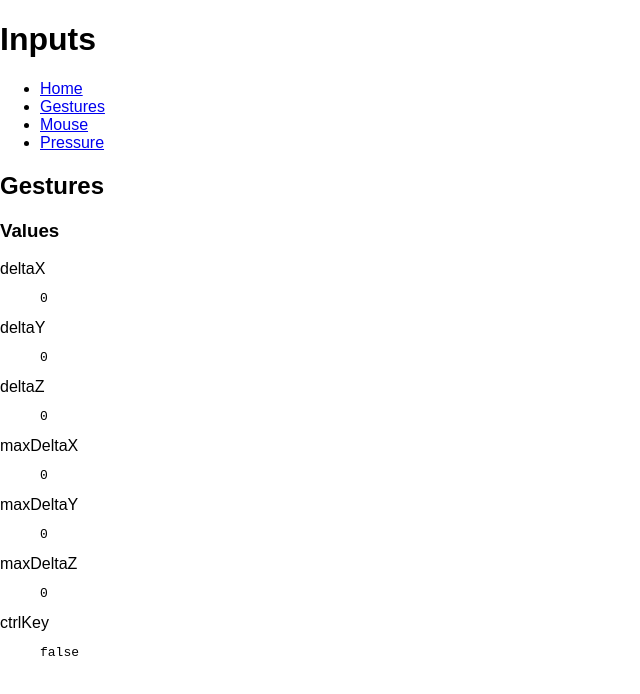
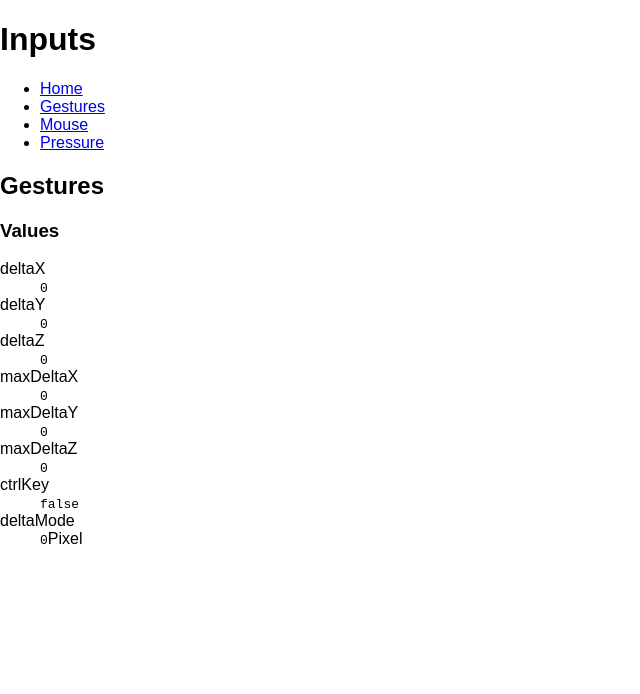
Before and after one commit to j-/inputs, a React app: page /gestures in a window 1280 px wide. Shown: the top 694 px of the page, without its empty margins (0-640 px from the left). Built offline with nearby package versions, Linux system fonts and the light colour scheme.

Commit message:
Add delta mode to wheel route

```diff
--- /dev/null
+++ b/src/components/DeltaMode.tsx
@@ -0,0 +1,16 @@
+import * as React from 'react';
+import { DeltaMode as DeltaModeType, DeltaModeLabels } from '../types';
+
+export interface Props {
+	value: number;
+}
+
+const DeltaMode: React.StatelessComponent<Props> = ({ value }) => (
+	<span className="DeltaMode">
+		{value === DeltaModeType.PIXEL ? DeltaModeLabels[DeltaModeType.PIXEL] : null}
+		{value === DeltaModeType.LINE ? DeltaModeLabels[DeltaModeType.LINE] : null}
+		{value === DeltaModeType.PAGE ? DeltaModeLabels[DeltaModeType.PAGE] : null}
+	</span>
+);
+
+export default DeltaMode;
--- a/src/routes/Gestures.tsx
+++ b/src/routes/Gestures.tsx
@@ -1,7 +1,9 @@
 import * as React from 'react';
 import { BrowserRouterProps } from 'react-router-dom';
+import DeltaMode from '../components/DeltaMode';
 
 interface State {
+	wheelEvent: WheelEvent;
 	deltaX: number;
 	deltaY: number;
 	deltaZ: number;
@@ -13,6 +15,7 @@ interface State {
 
 export default class Gestures extends React.Component<BrowserRouterProps, State> {
 	state: State = {
+		wheelEvent: new WheelEvent('wheel'),
 		deltaX: 0,
 		deltaY: 0,
 		deltaZ: 0,
@@ -39,25 +42,31 @@ export default class Gestures extends React.Component<BrowserRouterProps, State>
 
 				<dl>
 					<dt>deltaX</dt>
-					<dd><pre>{this.state.deltaX}</pre></dd>
+					<dd><code>{this.state.deltaX}</code></dd>
 
 					<dt>deltaY</dt>
-					<dd><pre>{this.state.deltaY}</pre></dd>
+					<dd><code>{this.state.deltaY}</code></dd>
 
 					<dt>deltaZ</dt>
-					<dd><pre>{this.state.deltaZ}</pre></dd>
+					<dd><code>{this.state.deltaZ}</code></dd>
 
 					<dt>maxDeltaX</dt>
-					<dd><pre>{this.state.maxDeltaX}</pre></dd>
+					<dd><code>{this.state.maxDeltaX}</code></dd>
 
 					<dt>maxDeltaY</dt>
-					<dd><pre>{this.state.maxDeltaY}</pre></dd>
+					<dd><code>{this.state.maxDeltaY}</code></dd>
 
 					<dt>maxDeltaZ</dt>
-					<dd><pre>{this.state.maxDeltaZ}</pre></dd>
+					<dd><code>{this.state.maxDeltaZ}</code></dd>
 
 					<dt>ctrlKey</dt>
-					<dd><pre>{this.state.ctrlKey ? 'true' : 'false'}</pre></dd>
+					<dd><code>{this.state.ctrlKey ? 'true' : 'false'}</code></dd>
+
+					<dt>deltaMode</dt>
+					<dd>
+						<code>{this.state.wheelEvent.deltaMode}</code>
+						<DeltaMode value={this.state.wheelEvent.deltaMode} />
+					</dd>
 
 				</dl>
 			</div>
@@ -75,6 +84,7 @@ export default class Gestures extends React.Component<BrowserRouterProps, State>
 			maxDeltaY = Math.max(absDeltaY, maxDeltaY);
 			maxDeltaZ = Math.max(absDeltaZ, maxDeltaZ);
 			return {
+				wheelEvent: e,
 				deltaX,
 				deltaY,
 				deltaZ,
--- a/src/types.ts
+++ b/src/types.ts
@@ -31,3 +31,15 @@ export const ButtonsTypeLabels = {
 	[ButtonsType.BACK]:          'Back',
 	[ButtonsType.FORWARD]:       'Forward',
 };
+
+export enum DeltaMode {
+	PIXEL = 0,
+	LINE  = 1,
+	PAGE  = 2,
+}
+
+export const DeltaModeLabels = {
+	[DeltaMode.PIXEL]: 'Pixel',
+	[DeltaMode.LINE]:  'Line',
+	[DeltaMode.PAGE]:  'Page',
+};
```
